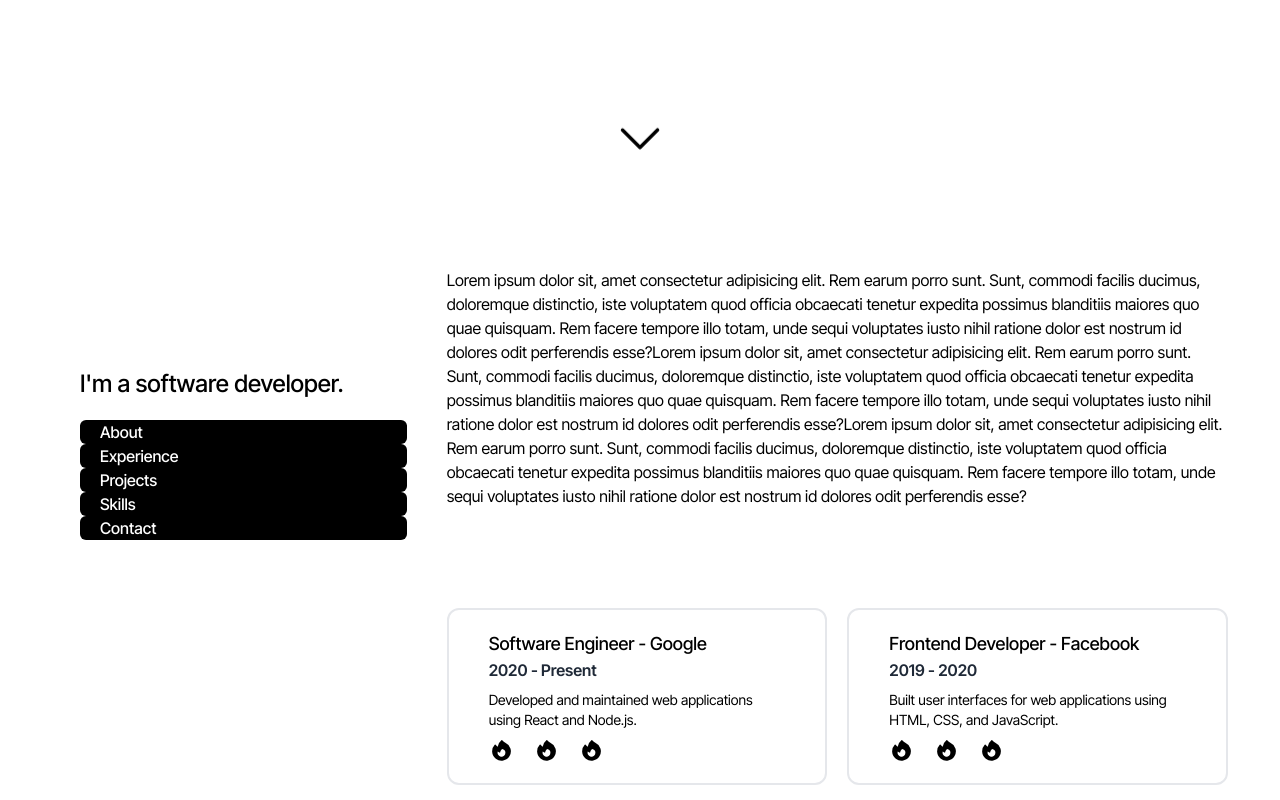
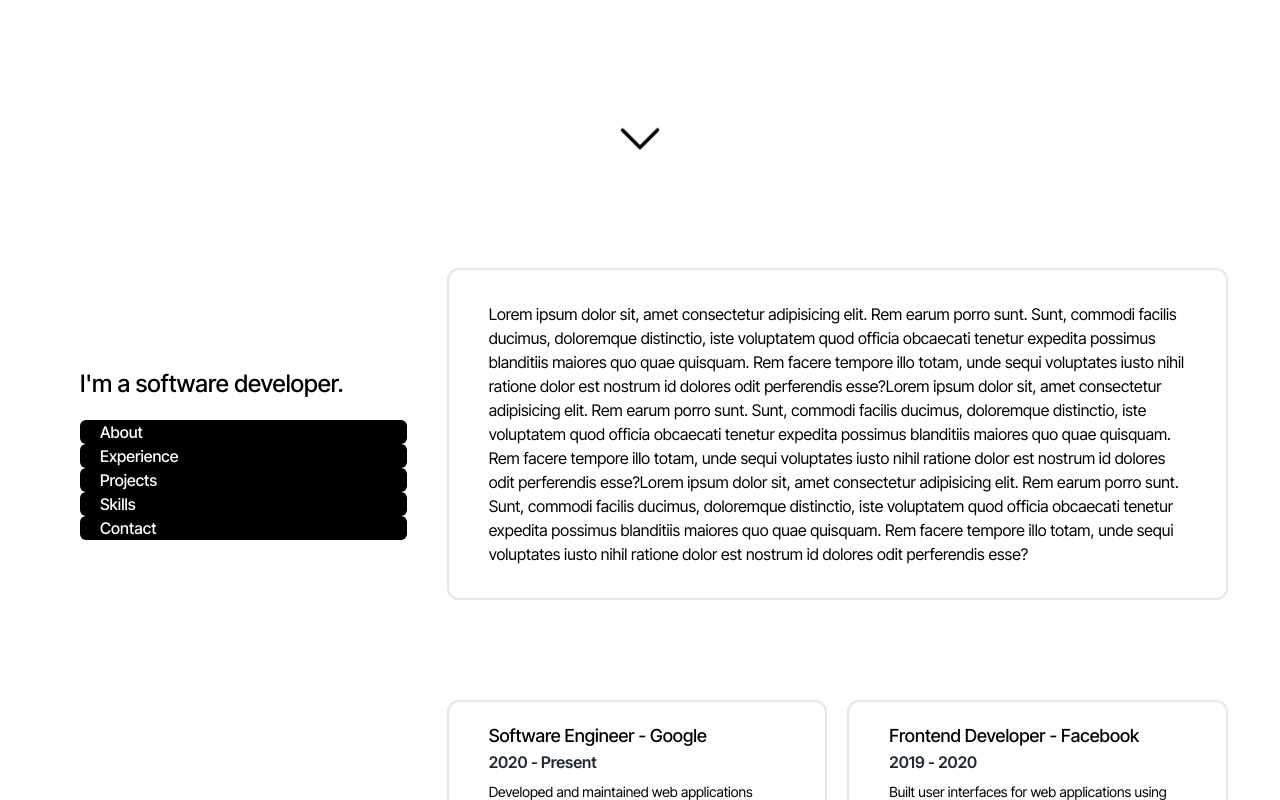
Before and after one commit to dev-f3r/nextjs-portfolio, a Next.js app: page / in a window 1280 px wide. Shown: the part 592-1392 px from the top of the page. Built offline with nearby package versions, Linux system fonts and the light colour scheme.

Commit message:
feat(about): Styling.

```diff
--- a/src/app/ui/sections/about.tsx
+++ b/src/app/ui/sections/about.tsx
@@ -2,6 +2,6 @@ import { about } from "@lib/placeholder-data";
 
 export default function AboutSection() {
   return (
-    <p>{about.txt}</p>
+    <p className="px-10 py-8 border-2 rounded-xl hover:shadow-lg">{about.txt}</p>
   )
 }
```
